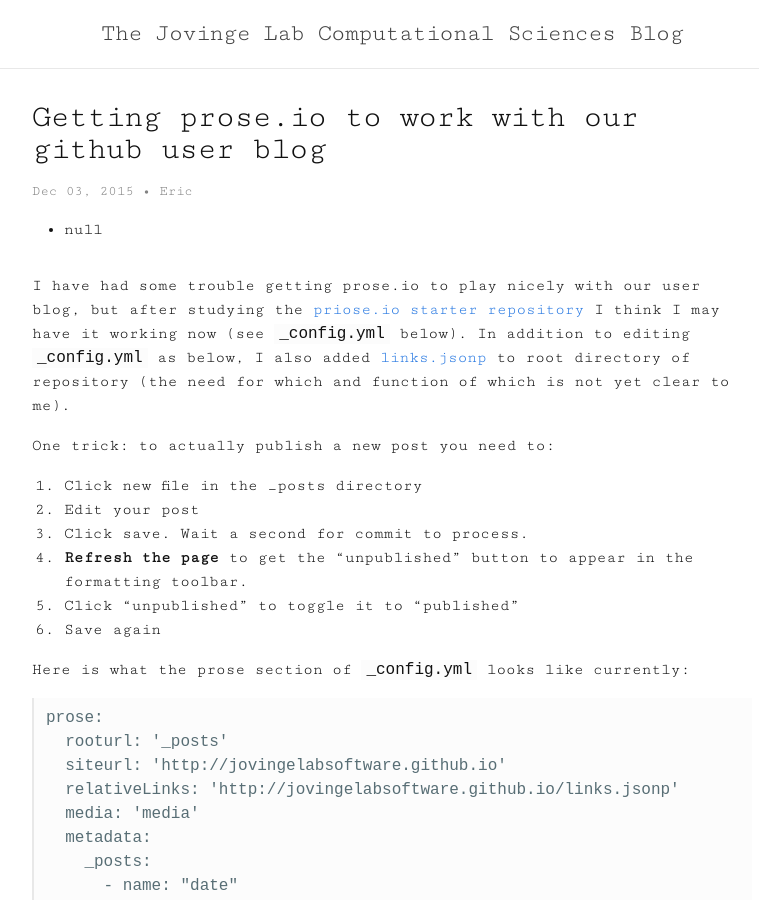
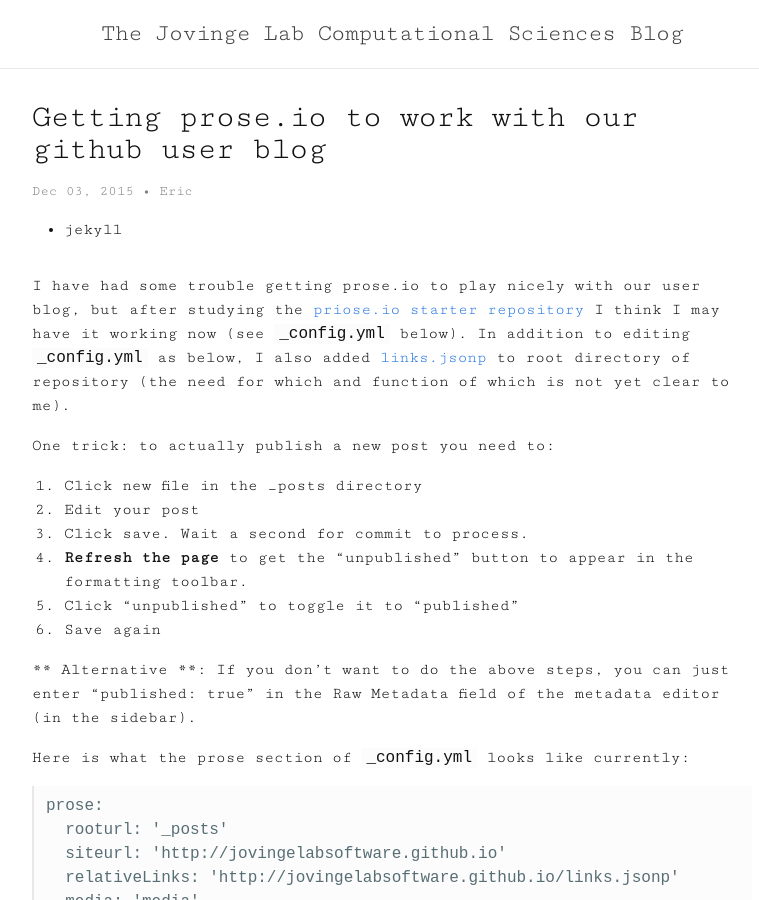
Before and after one commit to JovingeLabSoftware/JovingeLabSoftware.github.io, a Jekyll site: the page built from _posts/2015-12-03-getting-prose-io-to-work-with-our-github-user-blog.md, in a window 1280 px wide and 900 px high. Shown: the whole window, without its empty margins (248-1007 px from the left). Built offline with Jekyll 4.4.1, drawn with Linux system fonts in a browser that asks for light colours; Markdown is read by kramdown in place of the engine named in the settings.

Commit message:
Updated 2015-12-03-getting-prose-io-to-work-with-our-github-user-blog.md

```diff
--- a/_posts/2015-12-03-getting-prose-io-to-work-with-our-github-user-blog.md
+++ b/_posts/2015-12-03-getting-prose-io-to-work-with-our-github-user-blog.md
@@ -3,11 +3,12 @@
 category: blog
 date: "2015-12-03 16:11"
 tags:
-  - "null"
+  - jekyll
 published: true
 title: Getting prose.io to work with our github user blog
 author: Eric
 ---
+
 
 
 
@@ -24,6 +25,7 @@
 5.  Click "unpublished" to toggle it to "published"
 6.  Save again
 
+** Alternative **: If you don't want to do the above steps, you can just enter "published: true" in the Raw Metadata field of the metadata editor (in the sidebar).
 
 Here is what the prose section of `_config.yml` looks like currently:
 
```
